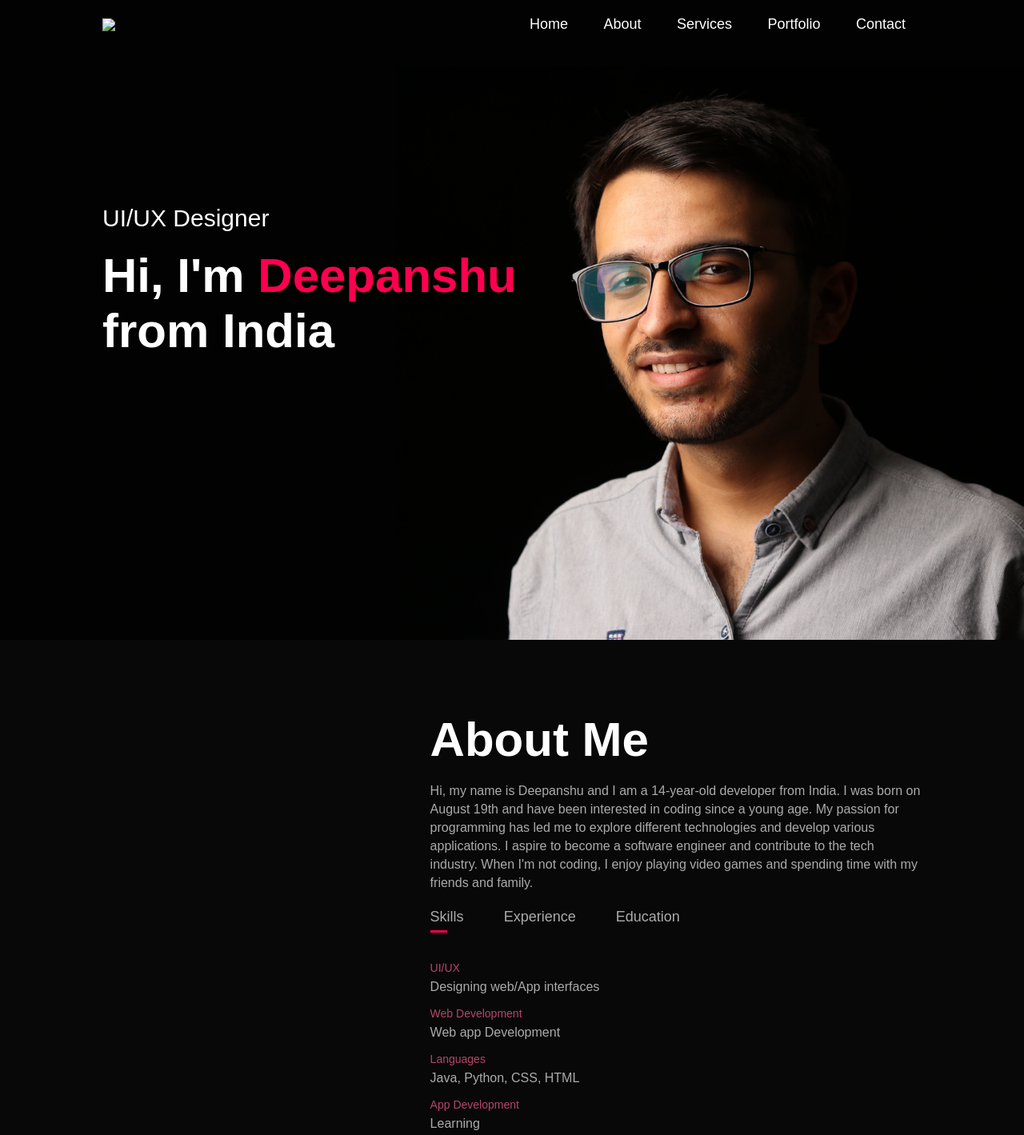
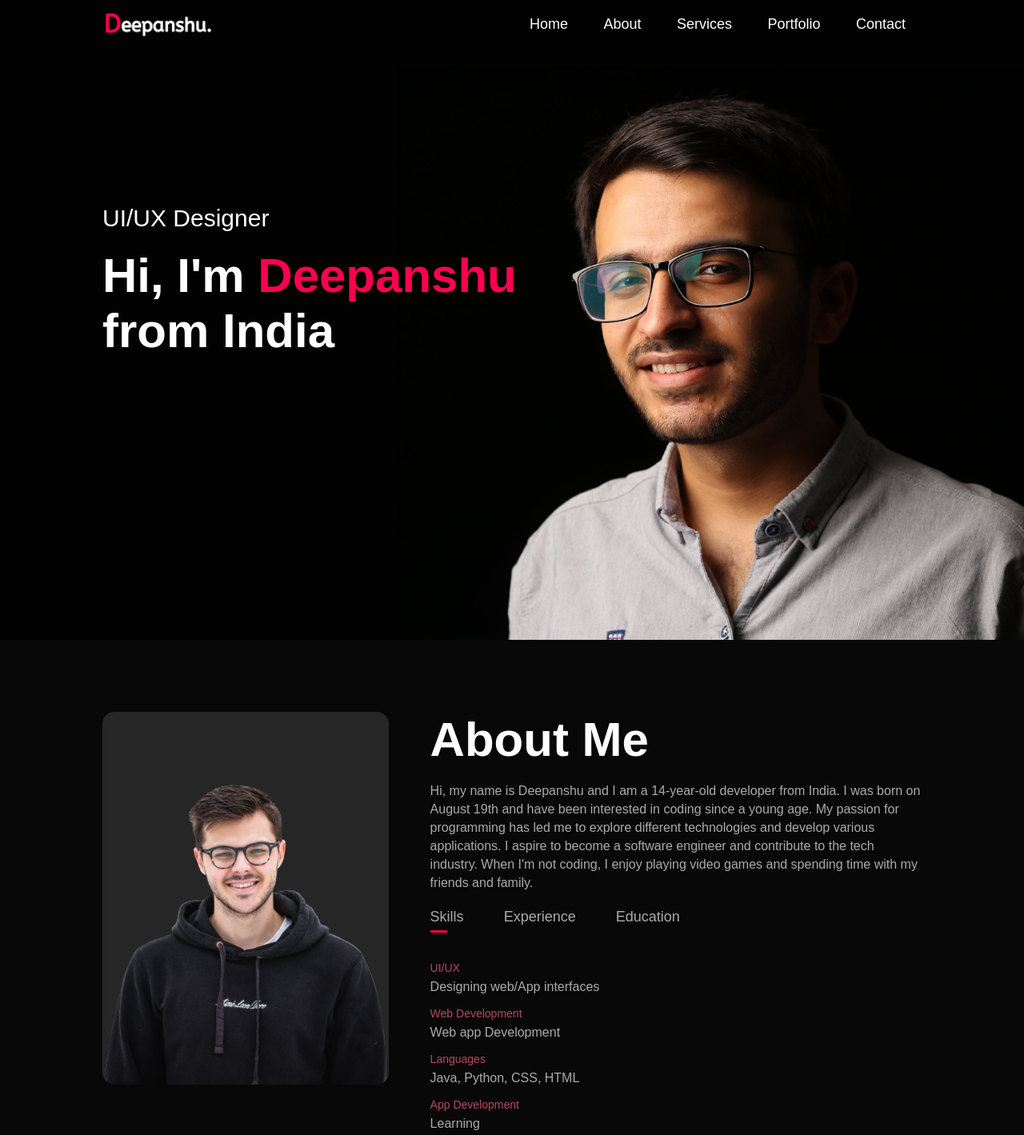
Before and after one commit to demonking2145/Deepanshu, a plain HTML site: page index.html in a window 1280 px wide. Shown: the top 1419 px of the page at 80% size. Drawn offline with Linux system fonts and the light colour scheme; files whose address does not match are found by name.

Commit message:
Update index.html

```diff
--- a/index.html
+++ b/index.html
@@ -8,14 +8,14 @@
     <title>Deepanshu's personal website</title>
     <link rel="stylesheet" href="style.css">
     <script src="https://kit.fontawesome.com/ddb68f0a91.js" crossorigin="anonymous"></script>
-    <link rel="icon" href="images/Logo.png" type="image/gif/png">
+    <link rel="icon" href="Logo.png" type="image/gif/png">
 </head>
 
 <body>
     <div id="header">
         <div class="container">
             <nav>
-                <img src="images/logo.png" class="logo">
+                <img src="logo.png" class="logo">
                 <ul id="sidemenu">
 
                     <li> <a href="#header">Home</a></li>
@@ -38,7 +38,7 @@
         <div class="container">
             <div class="row">
                 <div class="about-col-1">
-                    <img src="images/user.png" alt="">
+                    <img src="user.png" alt="">
                 </div>
                 <div class="about-col-2">
                     <h1 class="sub-title">About Me</h1> <br>
```
